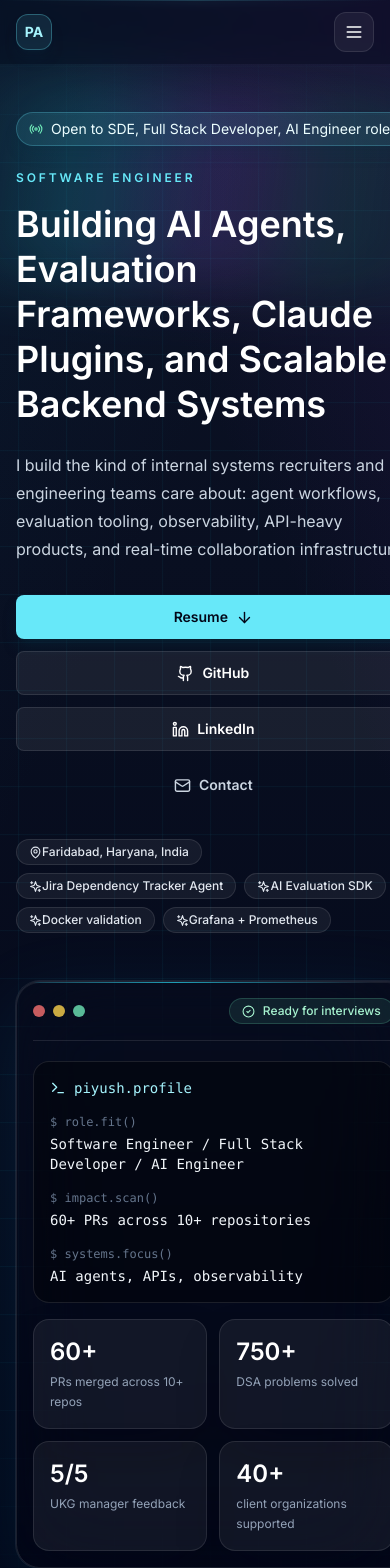
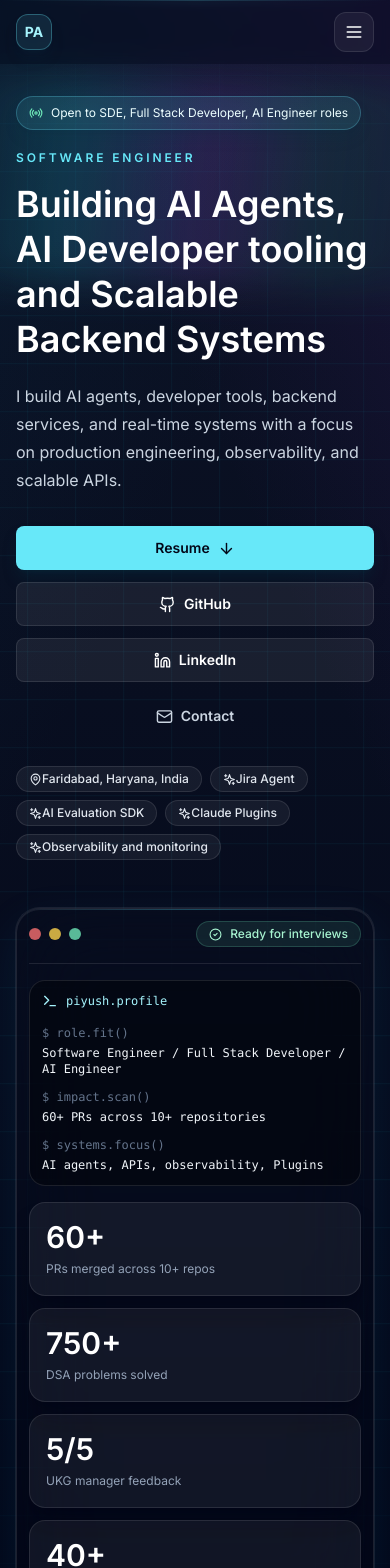
Before and after one commit to Piyusharora04/Piyush_Arora_Portfolio, a React (Vite) app: page / in a window 390 px wide. Shown: the top 1568 px of the page. Built offline with nearby package versions, Linux system fonts and the light colour scheme.

Commit message:
minor opti mizations

```diff
--- a/src/index.css
+++ b/src/index.css
@@ -64,7 +64,7 @@ body::before {
   }
 
   .glass-panel {
-    @apply border border-white/10 bg-white/[0.06] shadow-2xl shadow-slate-950/40 backdrop-blur-sm;
+    @apply border border-white/10 bg-white/[0.06] shadow-xl shadow-slate-950/40 backdrop-blur-sm;
   }
 
   .spotlight-panel {
@@ -76,7 +76,7 @@ body::before {
     position: absolute;
     inset: -1px;
     opacity: 0;
-    transition: opacity 350ms ease;
+    transition: opacity 220ms ease;
     background:
       linear-gradient(120deg, transparent 16%, rgba(34, 211, 238, 0.32), transparent 44%),
       linear-gradient(180deg, rgba(255, 255, 255, 0.08), transparent 40%);
@@ -122,35 +122,45 @@ body::before {
       linear-gradient(rgba(34, 211, 238, 0.08) 1px, transparent 1px),
       linear-gradient(90deg, rgba(34, 211, 238, 0.08) 1px, transparent 1px);
     background-size: 48px 48px;
-    animation: grid-drift 18s linear infinite;
+    animation: grid-drift 12s linear infinite;
+    will-change: background-position;
     mask-image: linear-gradient(to bottom, transparent, black 12%, black 78%, transparent);
   }
 
   .aurora-band {
     background:
       linear-gradient(95deg, transparent 0%, rgba(34, 211, 238, 0.22) 24%, rgba(168, 85, 247, 0.2) 48%, rgba(16, 185, 129, 0.16) 68%, transparent 100%);
-    filter: blur(26px);
-    animation: aurora-sweep 9s ease-in-out infinite alternate;
+    filter: blur(18px);
+    animation: aurora-sweep 5s ease-in-out infinite alternate;
+    will-change: transform, opacity;
+    transform: translateZ(0);
   }
 
   .scan-line {
-    background: linear-gradient(90deg, transparent, rgba(34, 211, 238, 0.7), transparent);
-    animation: scan-line 4.8s ease-in-out infinite;
-  }
+  background: linear-gradient(
+    90deg,
+    transparent,
+    rgba(34, 211, 238, 0.45),
+    transparent
+  );
+  opacity: .55;
+}
 
   .terminal-glow {
     box-shadow:
       inset 0 1px 0 rgba(255, 255, 255, 0.08),
       0 0 0 1px rgba(255, 255, 255, 0.08),
-      0 24px 80px rgba(14, 165, 233, 0.12);
+      0 18px 48px rgba(14, 165, 233, 0.10);
   }
 
   .float-slow {
-    animation: float-slow 6s ease-in-out infinite;
+    animation: float-slow 12s ease-in-out infinite;
+    will-change: transform;
   }
 
   .float-delay {
-    animation: float-slow 7s ease-in-out infinite 1.2s;
+    animation: float-slow 14s ease-in-out infinite 1.2s;
+    will-change: transform;
   }
 }
 
--- a/src/sections/Hero.tsx
+++ b/src/sections/Hero.tsx
@@ -3,40 +3,40 @@ import { ArrowDown, CheckCircle2, Github, Linkedin, Mail, MapPin, Radio, Sparkle
 import { metrics, profile } from '../constants';
 
 const systemSignals = [
-  'Jira Dependency Tracker Agent',
+  'Jira Agent',
   'AI Evaluation SDK',
-  'Docker validation',
-  'Grafana + Prometheus',
+  'Claude Plugins',
+  'Observability and monitoring',
 ];
 
 const terminalLines = [
   { prompt: 'role.fit()', value: 'Software Engineer / Full Stack Developer / AI Engineer' },
   { prompt: 'impact.scan()', value: '60+ PRs across 10+ repositories' },
-  { prompt: 'systems.focus()', value: 'AI agents, APIs, observability' },
+  { prompt: 'systems.focus()', value: 'AI agents, APIs, observability, Plugins' },
 ];
 
 const Hero = () => {
   return (
-    <section className="section hero-stage min-h-screen pt-28" id="home">
+    <section className="section hero-stage pt-24 lg:min-h-screen lg:pt-28" id="home">
       <div className="animated-grid absolute inset-0 opacity-70" />
       <div className="aurora-band absolute left-[-18%] top-20 h-48 w-[140%] rotate-[-8deg]" />
       <div className="absolute inset-x-0 top-0 h-px bg-gradient-to-r from-transparent via-cyan-300/60 to-transparent" />
 
       <div className="section-shell relative">
-        <div className="grid min-h-[calc(100vh-8rem)] items-center gap-12 lg:grid-cols-[1.02fr_0.98fr]">
+        <div className="grid items-center gap-10 lg:min-h-[calc(100vh-8rem)] lg:grid-cols-[1.02fr_0.98fr]">
           <motion.div
             initial={{ opacity: 0, y: 28, filter: 'blur(12px)' }}
             animate={{ opacity: 1, y: 0, filter: 'blur(0px)' }}
             transition={{ duration: 0.7, ease: 'easeOut' }}
           >
             <motion.div
-              className="mb-6 inline-flex max-w-full items-center gap-2 rounded-full border border-cyan-300/25 bg-cyan-300/10 px-3 py-1.5 text-sm text-cyan-50 shadow-lg shadow-cyan-950/20"
+              className="mb-5 inline-flex w-fit max-w-full flex-wrap items-center gap-2 rounded-full border border-cyan-300/25 bg-cyan-300/10 px-3 py-2 text-xs sm:text-sm text-cyan-50 shadow-lg shadow-cyan-950/20"
               initial={{ opacity: 0, y: 10 }}
               animate={{ opacity: 1, y: 0 }}
               transition={{ duration: 0.45, delay: 0.15 }}
             >
               <Radio size={14} className="shrink-0 text-emerald-300" />
-              <span className="truncate">Open to SDE, Full Stack Developer, AI Engineer roles</span>
+              <span>Open to SDE, Full Stack Developer, AI Engineer roles</span>
             </motion.div>
 
             <motion.p
@@ -48,21 +48,20 @@ const Hero = () => {
               {profile.role}
             </motion.p>
             <motion.h1
-              className="heading-xl max-w-5xl"
+              className="heading-xl max-w-3xl"
               initial={{ opacity: 0, y: 18 }}
               animate={{ opacity: 1, y: 0 }}
               transition={{ duration: 0.55, delay: 0.28 }}
             >
-              Building AI Agents, Evaluation Frameworks, Claude Plugins, and Scalable Backend Systems
+              Building AI Agents, AI Developer tooling and Scalable Backend Systems
             </motion.h1>
             <motion.p
-              className="body-copy mt-6 max-w-2xl text-slate-300"
+              className="body-copy mt-5 max-w-xl text-slate-300"
               initial={{ opacity: 0, y: 18 }}
               animate={{ opacity: 1, y: 0 }}
               transition={{ duration: 0.55, delay: 0.36 }}
             >
-              I build the kind of internal systems recruiters and engineering teams care about: agent workflows,
-              evaluation tooling, observability, API-heavy products, and real-time collaboration infrastructure.
+              I build AI agents, developer tools, backend services, and real-time systems with a focus on production engineering, observability, and scalable APIs.
             </motion.p>
 
             <motion.div
@@ -71,22 +70,22 @@ const Hero = () => {
               animate={{ opacity: 1, y: 0 }}
               transition={{ duration: 0.55, delay: 0.44 }}
             >
-              <a className="btn-primary" href={profile.resume} target="_blank" rel="noreferrer">
+              <a className="btn-primary w-full justify-center sm:w-auto" href={profile.resume} target="_blank" rel="noreferrer">
                 Resume <ArrowDown size={17} />
               </a>
-              <a className="btn-secondary" href={profile.github} target="_blank" rel="noreferrer">
+              <a className="btn-secondary w-full justify-center sm:w-auto" href={profile.github} target="_blank" rel="noreferrer">
                 <Github size={17} /> GitHub
               </a>
-              <a className="btn-secondary" href={profile.linkedin} target="_blank" rel="noreferrer">
+              <a className="btn-secondary w-full justify-center sm:w-auto" href={profile.linkedin} target="_blank" rel="noreferrer">
                 <Linkedin size={17} /> LinkedIn
               </a>
-              <a className="btn-ghost" href={`mailto:${profile.email}`}>
+              <a className="btn-ghost w-full justify-center sm:w-auto" href={`mailto:${profile.email}`}>
                 <Mail size={17} /> Contact
               </a>
             </motion.div>
 
             <motion.div
-              className="mt-8 flex flex-wrap gap-2"
+              className="mt-7 flex flex-wrap gap-2"
               initial={{ opacity: 0, y: 18 }}
               animate={{ opacity: 1, y: 0 }}
               transition={{ duration: 0.55, delay: 0.52 }}
@@ -103,7 +102,7 @@ const Hero = () => {
           </motion.div>
 
           <motion.div
-            className="relative"
+            className="relative mt-2 lg:mt-0"
             initial={{ opacity: 0, y: 30, scale: 0.98 }}
             animate={{ opacity: 1, y: 0, scale: 1 }}
             transition={{ duration: 0.7, delay: 0.16, ease: 'easeOut' }}
@@ -117,7 +116,7 @@ const Hero = () => {
               <p className="mt-1 text-lg font-semibold text-white">60+ PRs</p>
             </div>
 
-            <div className="terminal-glow relative overflow-hidden rounded-3xl border border-white/10 bg-slate-950/86 p-4 backdrop-blur-2xl sm:p-5">
+            <div className="terminal-glow relative overflow-hidden rounded-3xl border border-white/10 bg-slate-950/86 p-3 backdrop-blur-2xl sm:p-5">
               <div className="scan-line absolute left-0 top-0 h-px w-full" />
               <div className="flex items-center justify-between border-b border-white/10 pb-4">
                 <div className="flex items-center gap-2">
@@ -130,12 +129,12 @@ const Hero = () => {
                 </div>
               </div>
 
-              <div className="mt-5 rounded-2xl border border-white/10 bg-black/35 p-4 font-mono">
-                <div className="mb-4 flex items-center gap-2 text-sm text-cyan-200">
+              <div className="mt-4 rounded-2xl border border-white/10 bg-black/35 p-3 sm:p-4 font-mono">
+                <div className="mb-4 flex items-center gap-2 text-xs sm:text-sm text-cyan-200">
                   <Terminal size={16} />
                   piyush.profile
                 </div>
-                <div className="space-y-4">
+                <div className="space-y-3">
                   {terminalLines.map((line, index) => (
                     <motion.div
                       key={line.prompt}
@@ -144,23 +143,23 @@ const Hero = () => {
                       transition={{ duration: 0.38, delay: 0.55 + index * 0.12 }}
                     >
                       <p className="text-xs text-slate-500">$ {line.prompt}</p>
-                      <p className="mt-1 text-sm text-slate-100">{line.value}</p>
+                      <p className="mt-1 text-xs sm:text-sm text-slate-100">{line.value}</p>
                     </motion.div>
                   ))}
                 </div>
               </div>
 
-              <div className="mt-4 grid grid-cols-2 gap-3">
+              <div className="mt-4 grid grid-cols-1 gap-3 sm:grid-cols-2">
                 {metrics.map((metric, index) => (
                   <motion.div
                     key={metric.label}
-                    className="spotlight-panel rounded-2xl p-4"
+                    className="spotlight-panel rounded-2xl p-4 sm:p-4"
                     initial={{ opacity: 0, y: 18 }}
                     animate={{ opacity: 1, y: 0 }}
                     transition={{ duration: 0.38, delay: 0.72 + index * 0.08 }}
                     whileHover={{ y: -4, scale: 1.015 }}
                   >
-                    <div className="text-2xl font-semibold text-white">{metric.value}</div>
+                    <div className="text-3xl sm:text-2xl font-semibold text-white">{metric.value}</div>
                     <div className="mt-1 text-xs leading-5 text-slate-400">{metric.label}</div>
                   </motion.div>
                 ))}
```
Also changed, not shown: src/components/ProjectCard.tsx (+9 -17 lines), 1 other file (tests, documents, lock files or other folders).
